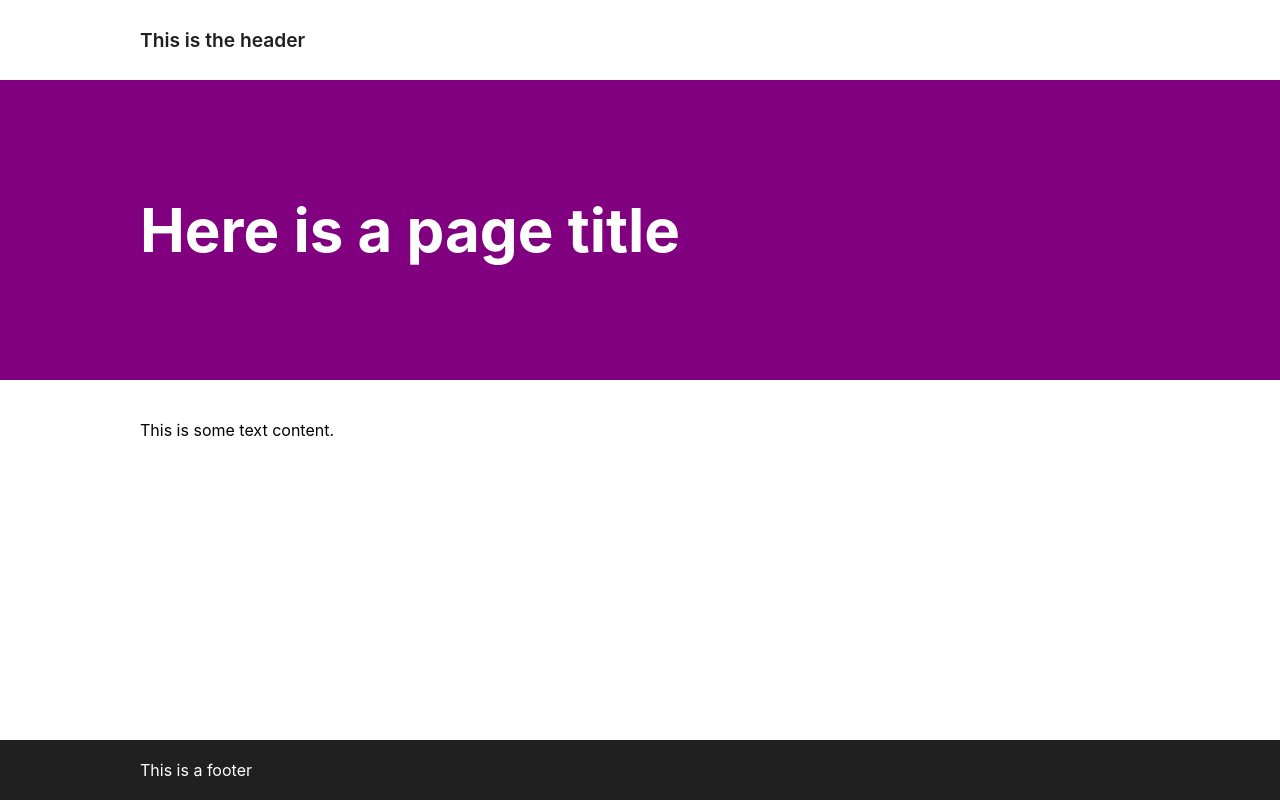
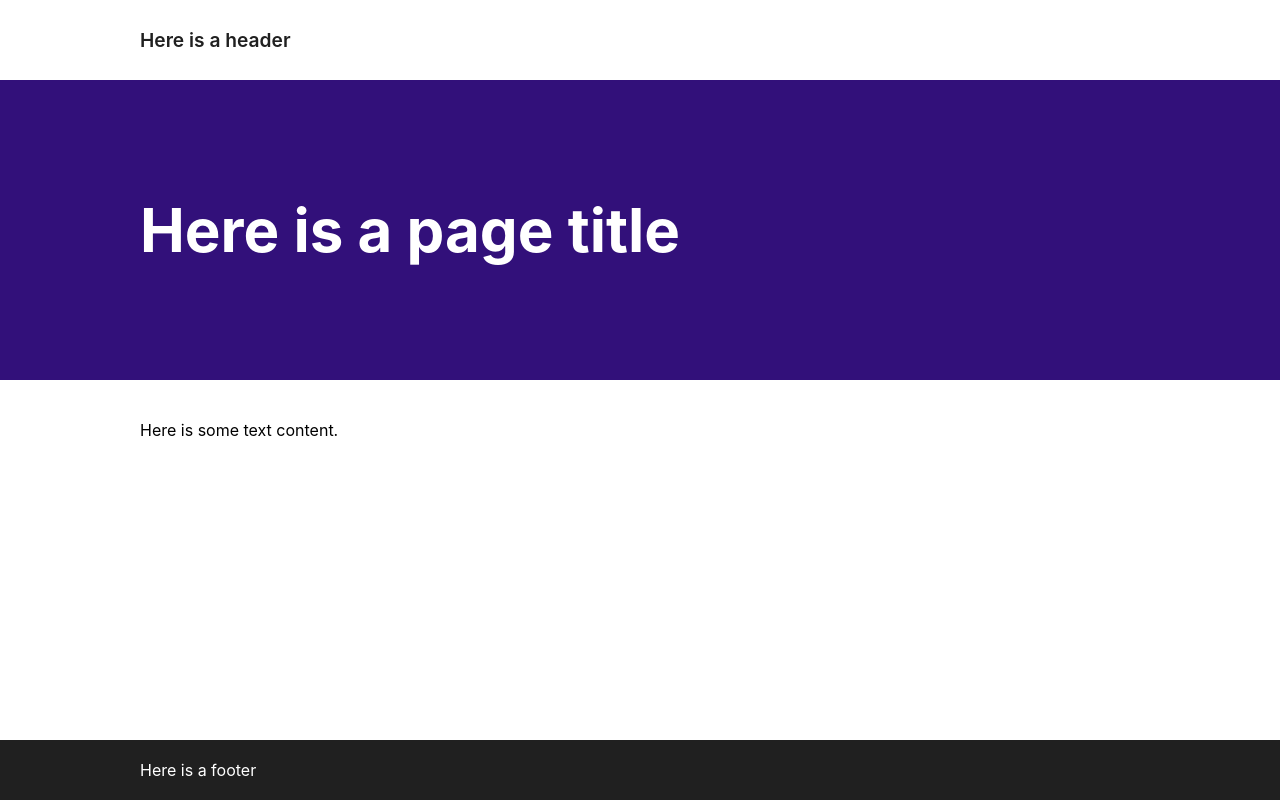
Before and after one commit to subject026/basic-gatsby-starter, a Gatsby site: page / in a window 1280 px wide. Built offline with nearby package versions, Linux system fonts and the light colour scheme; Gatsby itself is replaced by a stand-in of ours.

Commit message:
bits and bobs

```diff
--- a/src/components/Footer/index.js
+++ b/src/components/Footer/index.js
@@ -8,7 +8,7 @@ export default () => {
     <Footer>
       <Wrapper>
         <FooterInner>
-          <span>This is a footer</span>
+          <span>Here is a footer</span>
         </FooterInner>
       </Wrapper>
     </Footer>
--- a/src/components/Header/index.js
+++ b/src/components/Header/index.js
@@ -8,7 +8,7 @@ export default () => {
     <Header>
       <Wrapper>
         <HeaderInner>
-          <SiteTitle>This is the header</SiteTitle>
+          <SiteTitle>Here is a header</SiteTitle>
         </HeaderInner>
       </Wrapper>
     </Header>
--- a/src/components/Hero/hero.css.js
+++ b/src/components/Hero/hero.css.js
@@ -2,7 +2,7 @@ import styled from "styled-components";
 
 export const Hero = styled.section`
   height: 300px;
-  background-color: purple;
+  background-color: #32107a;
   color: white;
   h1 {
     font-size: 60px;
--- a/src/components/Hero/index.js
+++ b/src/components/Hero/index.js
@@ -3,12 +3,12 @@ import React from "react";
 import { Hero, HeroInner } from "./hero.css.js";
 import Wrapper from "../util/Wrapper.js";
 
-export default () => {
+export default ({ title }) => {
   return (
     <Hero>
       <Wrapper>
         <HeroInner>
-          <h1>Here is a page title</h1>
+          <h1>{title}</h1>
         </HeroInner>
       </Wrapper>
     </Hero>
--- a/src/pages/404.js
+++ b/src/pages/404.js
@@ -9,9 +9,9 @@ export default () => {
   return (
     <Layout>
       <SEO title="page not found" />
-      <Hero />
+      <Hero title="That page doesn't exist!" />
       <TextContent>
-        <p>That page doesn't exist!</p>
+        <p>Nothing here i'm afraid</p>
       </TextContent>
     </Layout>
   );
--- a/src/pages/index.js
+++ b/src/pages/index.js
@@ -9,9 +9,9 @@ export default () => {
   return (
     <Layout>
       <SEO title="Index Page" />
-      <Hero />
+      <Hero title="Here is a page title" />
       <TextContent>
-        <p>This is some text content.</p>
+        <p>Here is some text content.</p>
       </TextContent>
     </Layout>
   );
```
Also changed, not shown: README.md.
